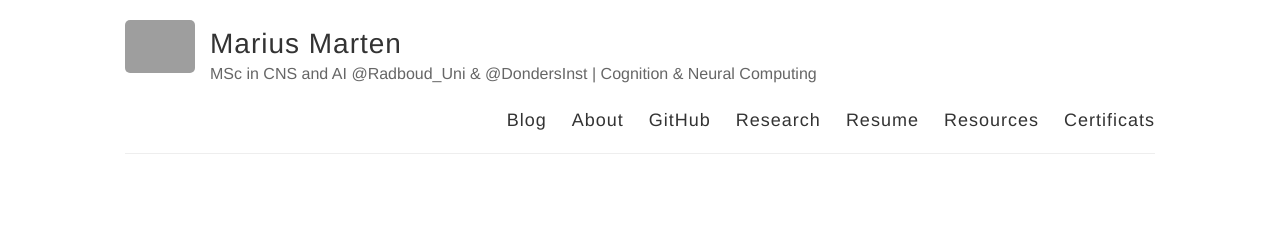
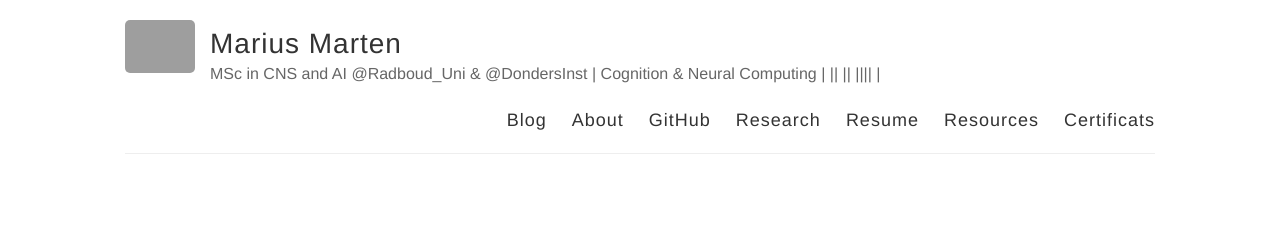
Before and after one commit to Mariusmarten/mariusmarten.github.io, a Jekyll site: the page built from index.html, in a window 1280 px wide. Shown: the top 246 px of the page. Built offline with Jekyll 4.4.1, drawn with Linux system fonts in a browser that asks for light colours; grey boxes are pictures that could not be loaded.

```diff
--- a/_config.yml
+++ b/_config.yml
@@ -6,7 +6,7 @@
 name: Marius Marten
 
 # Short bio or description (displayed in the header)
-description: MSc in CNS and AI @Radboud_Uni & @DondersInst | Cognition & Neural Computing
+description: MSc in CNS and AI @Radboud_Uni & @DondersInst | Cognition & Neural Computing   | || || ||||  |
 
 # URL of your avatar or profile pic (you could use your GitHub profile pic)
 avatar: "/images/profile.png"
```
